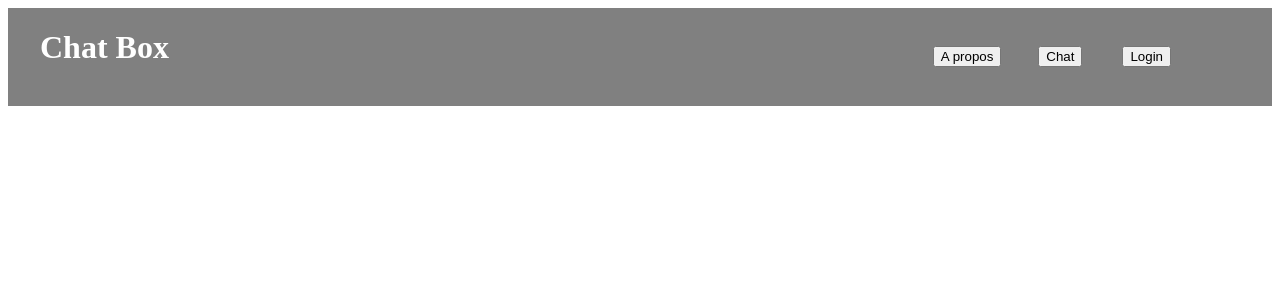
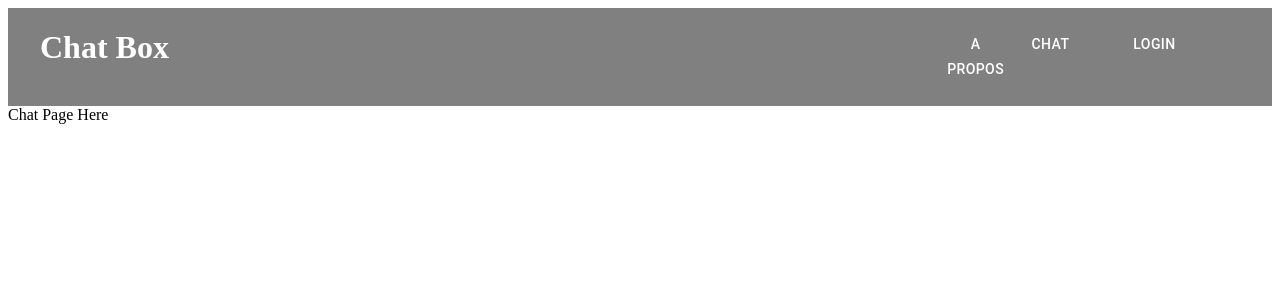
Before and after one commit to nivorako/newChatBox, a React (Create React App) app: page /Chat in a window 1280 px wide. Shown: the top 300 px of the page. Built offline with nearby package versions, Linux system fonts and the light colour scheme.

Commit message:
display header

```diff
--- a/src/App.js
+++ b/src/App.js
@@ -1,9 +1,21 @@
+import React from "react";
+import { Routes, Route } from "react-router-dom";
 import Header from "./components/Header";
+import Home from "./pages/Home";
+import About from "./pages/About";
+import Chat from "./pages/Chat";
+import Login from "./pages/Login";
 
 function App() {
 	return (
 		<>
 			<Header />
+			<Routes>
+				<Route path="/" element={<Home />} />
+				<Route path="/About" element={<About />} />
+				<Route path="/Chat" element={<Chat />} />
+				<Route path="/Login" element={<Login />} />
+			</Routes>
 		</>
 	);
 }
--- a/src/components/Header.js
+++ b/src/components/Header.js
@@ -1,36 +1,47 @@
-import React from 'react'
-import { styled } from 'styled-components'
+import React from "react";
+import { styled } from "styled-components";
+import { Link } from "react-router-dom";
+import Button  from "@mui/material/Button";
+
 
 const Header = () => {
     return (
+
         <HeaderBlock>
+            <HeaderLink to="/">
                 <HeaderTitle>
                     <h1>Chat Box</h1>
-            <img src='' alt=''/>
+                    <img src="" alt="" />
                 </HeaderTitle>
+            </HeaderLink>
             <HeaderNav>
                 <HeaderUl>
+                    <HeaderLink to="/About">
                         <HeaderLi>
-                    <HeaderBtn>A propos</HeaderBtn>
+                            <StyledButton>A propos</StyledButton>
                         </HeaderLi>
-
+                    </HeaderLink>
+                    <HeaderLink to="/Chat">
                         <HeaderLi>
-                    <HeaderBtn>Chat</HeaderBtn>
+                            <StyledButton>Chat</StyledButton>
                         </HeaderLi>
+                    </HeaderLink>
                 </HeaderUl>
                 <HeaderUl>
-                <HeaderLi>
-                    <HeaderBtn>Login</HeaderBtn>
+                    <HeaderLink to="/Login">
+                        <HeaderLi >
+                            <StyledButton>Login</StyledButton>
                         </HeaderLi>
+                    </HeaderLink>
                 </HeaderUl>
             </HeaderNav>
         </HeaderBlock>
-  )
-}
+
+    );
+};
 
 const HeaderBlock = styled.div`
   width: 100%;
-
   background-color: grey;
   color: white;
   display: flex;
@@ -56,11 +67,35 @@ const HeaderLi = styled.li`
 `;
 
 const HeaderBtn = styled.button`
+    background-color: rgb(87, 85, 85);
+    color: white;
+    &:hover{
+        cursor: pointer;
+    }
+`;
 
+const StyledButton = styled(Button)`
+&& {
+    background-color: grey;
+    color: white;
+    &:hover{
+        background-color: rgb(120, 120, 120);
+        box-shadow: 0px 0px 1px 0px white;
+      }
+  }
 `;
 
 const HeaderTitle = styled.div`
   margin-left: 2rem;
+  &:hover{
+    cursor: pointer;
+}
 `;
 
-export default Header
+const HeaderLink = styled(Link)`
+    color: white;
+    text-decoration: none;
+
+`;
+
+export default Header;
--- /dev/null
+++ b/src/pages/About.js
@@ -0,0 +1,11 @@
+import React from 'react'
+
+const About = () => {
+    return (
+        <div>
+            About Me
+        </div>
+    )
+}
+
+export default About
--- /dev/null
+++ b/src/pages/Chat.js
@@ -0,0 +1,11 @@
+import React from 'react'
+
+const Chat = () => {
+    return (
+        <div>
+            Chat Page Here
+        </div>
+    )
+}
+
+export default Chat
--- /dev/null
+++ b/src/pages/Login.js
@@ -0,0 +1,11 @@
+import React from "react";
+
+const Login = () => {
+	return (
+		<div>
+			Log In
+		</div>
+	);
+};
+
+export default Login;
```
Also changed, not shown: src/index.js (+5 -5 lines), src/pages/Home.js (+5 -5 lines), src/pages/Signup.js (deleted, +0 -11 lines), src/utils/styled.js (+14 -1 lines). Lines whose indentation alone changed are shown as unchanged.
